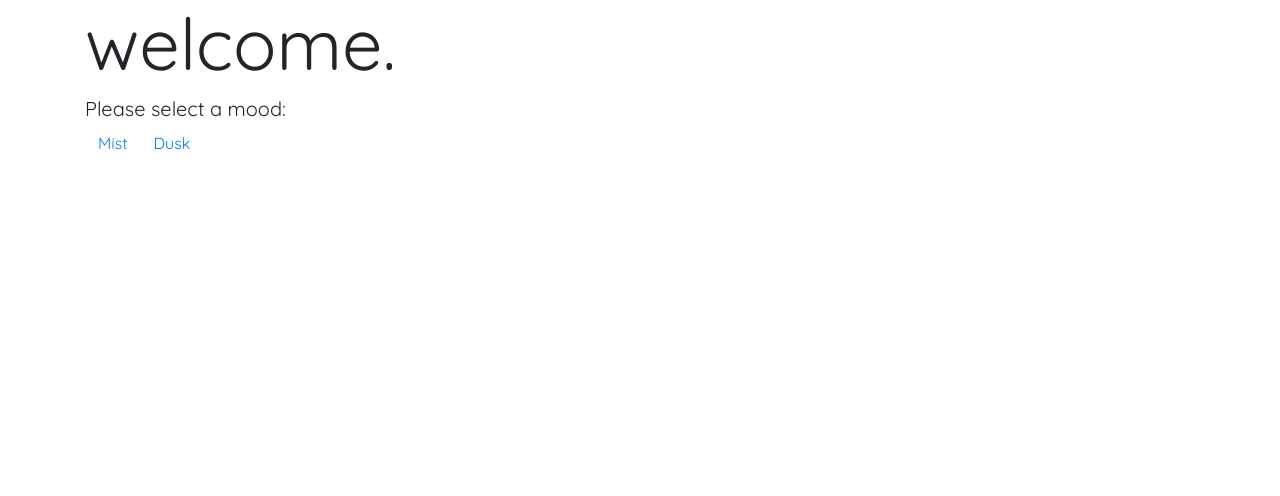
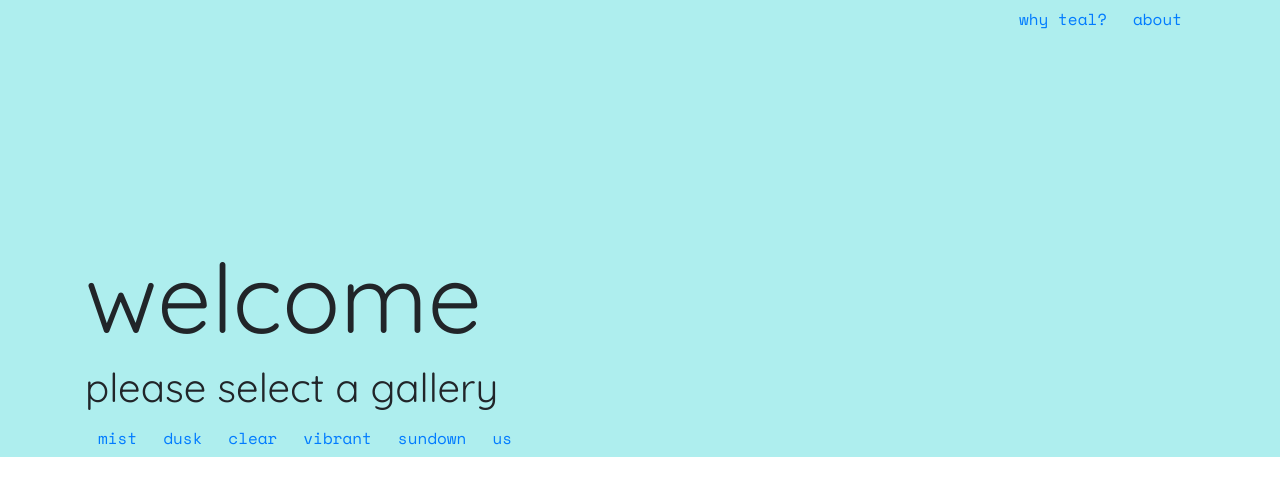
Before and after one commit to musicbyjing/musicbyjing.github.io, a React (Create React App) app: page / in a window 1280 px wide. Shown: the top 496 px of the page. Built offline with nearby package versions, Linux system fonts and the light colour scheme.

Commit message:
Add layout changes

```diff
--- a/src/App.js
+++ b/src/App.js
@@ -19,7 +19,7 @@ export default class App extends Component {
   render() {
     const { gallery } = this.state;
     return (
-      <div>
+      <div style={{ backgroundColor: "#AEEEEE" }}>
         {!gallery && <Welcome handleSubmit={this.handleSubmit} />}
         {gallery && <Gallery gallery={gallery} />}
       </div>
--- a/src/App.scss
+++ b/src/App.scss
@@ -6,7 +6,7 @@
   scroll-behavior: smooth;
 }
 
-a {
+.link {
   font-family: "Space Mono", monospace;
 }
 
--- a/src/components/MyButton.js
+++ b/src/components/MyButton.js
@@ -1,11 +1,12 @@
-import React, { Component } from "react";
+import React from "react";
 import Button from "react-bootstrap/Button";
 
-export default class MyButton extends Component {
+export default class MyButton extends React.Component {
   render() {
     return (
       <Button
         variant="link"
+        className="link"
         value={this.props.value}
         onClick={e => {
           e.preventDefault();
--- a/src/components/Welcome.js
+++ b/src/components/Welcome.js
@@ -2,26 +2,34 @@ import React from "react";
 import Container from "react-bootstrap/Container";
 import ButtonToolbar from "react-bootstrap/ButtonToolbar";
 import MyButton from "./MyButton";
+import Button from "react-bootstrap/Button";
 
 export default class Welcome extends React.Component {
-  // constructor(props) {
-  // super(props);
-  // this.state = { gallery: this.props.gallery };
-  // }
-
   render() {
     return (
       // <div class="container padding block">
       <Container>
-        <h1 className="display-3">welcome.</h1>
-        <p className="lead">
-          Please select a mood:
-          <br />
-          <ButtonToolbar>
-            <MyButton value="Mist" handleSubmit={this.props.handleSubmit} />
-            <MyButton value="Dusk" handleSubmit={this.props.handleSubmit} />
-          </ButtonToolbar>
-        </p>
+        <Button variant="link" className="link float-right">
+          about
+        </Button>
+        <Button variant="link" className="link float-right">
+          why teal?
+        </Button>
+        <div
+          style={{
+            height: "30vh"
+          }}
+        />
+        <h1 className="display-1">welcome </h1>
+        <h1 className="display-5">please select a gallery</h1>
+        <ButtonToolbar>
+          <MyButton value="mist" handleSubmit={this.props.handleSubmit} />
+          <MyButton value="dusk" handleSubmit={this.props.handleSubmit} />
+          <MyButton value="clear" handleSubmit={this.props.handleSubmit} />
+          <MyButton value="vibrant" handleSubmit={this.props.handleSubmit} />
+          <MyButton value="sundown" handleSubmit={this.props.handleSubmit} />
+          <MyButton value="us" handleSubmit={this.props.handleSubmit} />
+        </ButtonToolbar>
       </Container>
     );
   }
```
